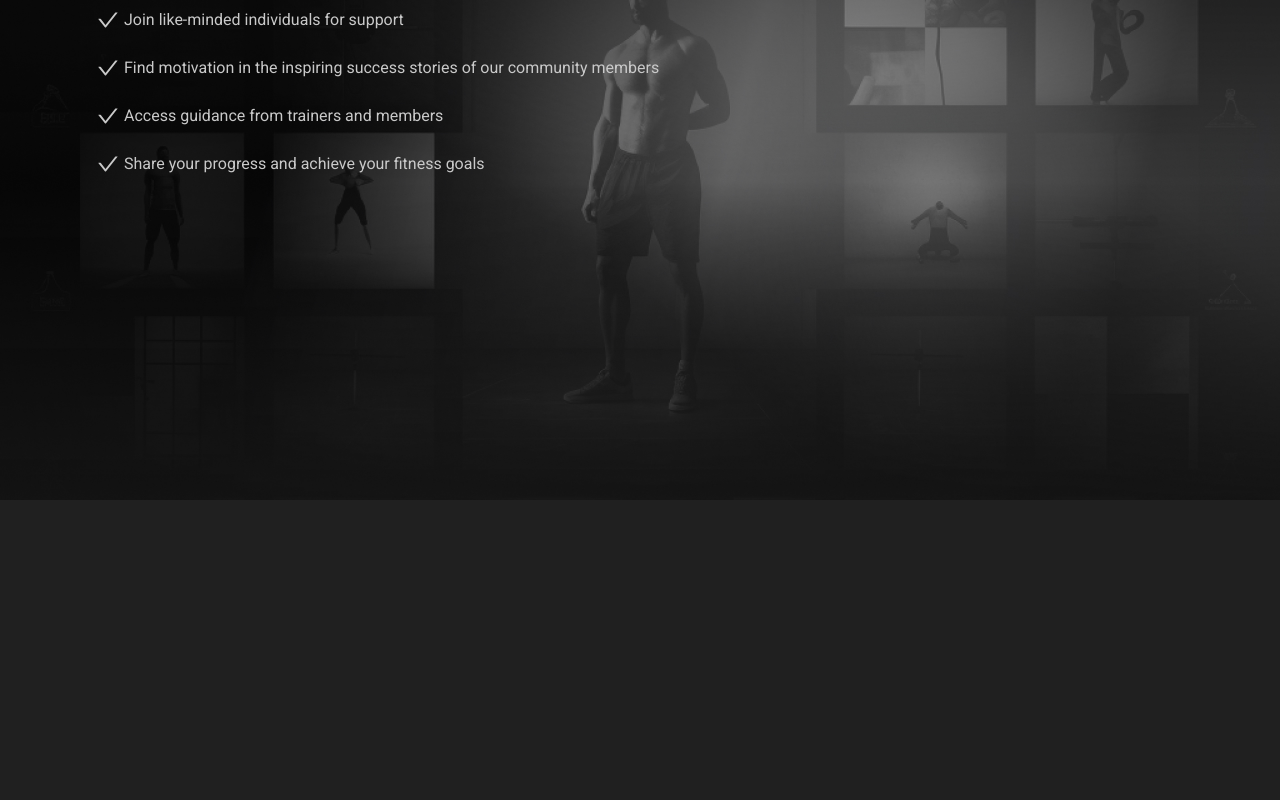
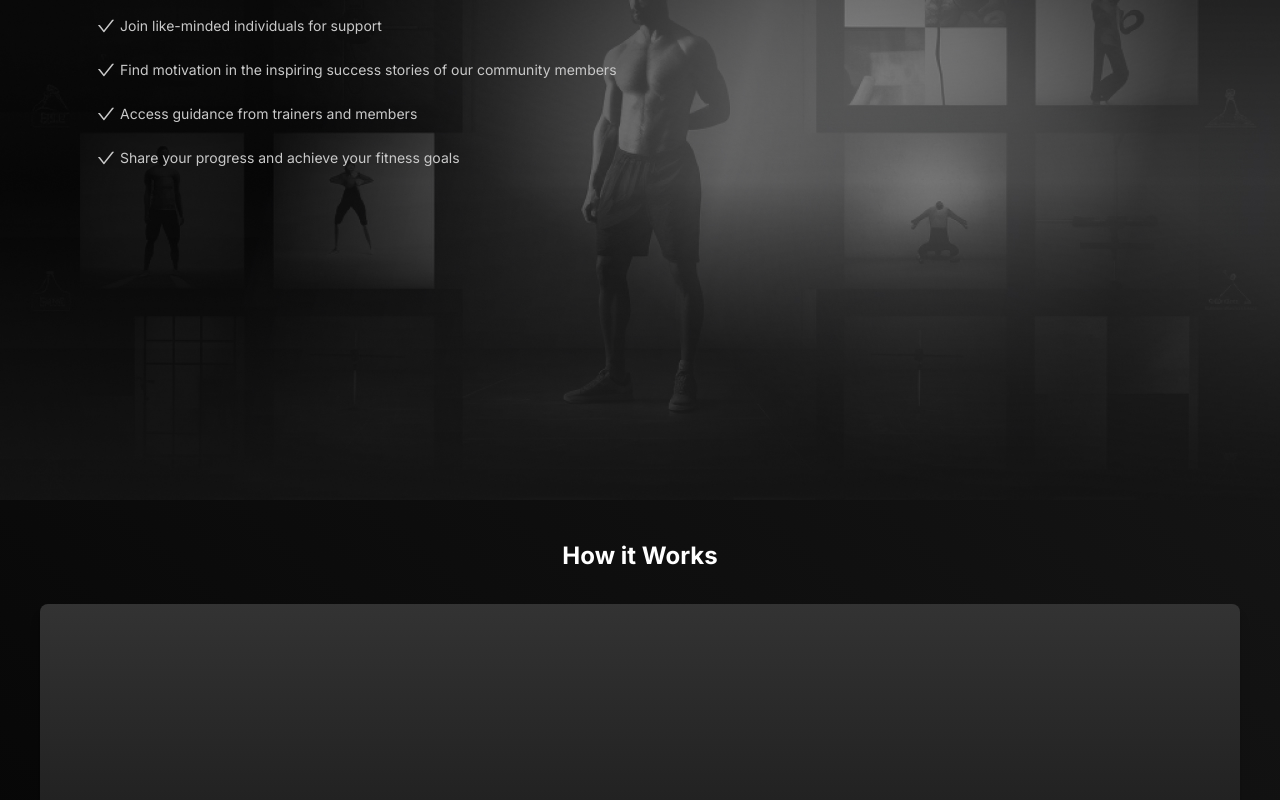
Before and after one commit to webiloy/SportyRoll, a React (Vite) app in the folder frondend/: page / in a window 1280 px wide. Shown: the part 1660-2460 px from the top of the page. Before the commit the page ends 2160 px from the top, so only its background shows below. Built offline with nearby package versions, Linux system fonts and the light colour scheme.

Commit message:
Added How it Works section - not finished

```diff
--- a/frondend/src/assets/index.css
+++ b/frondend/src/assets/index.css
@@ -1,4 +1,4 @@
-@import url("https://fonts.googleapis.com/css2?family=Roboto:wght@100;300;400;500;700;900&display=swap");
+@import url("https://fonts.googleapis.com/css2?family=Inter:wght@100;200;300;400;500;600;700;800&family=Roboto:wght@100;300;400;500;700;900&display=swap");
 @tailwind base;
 @tailwind components;
 @tailwind utilities;
@@ -8,5 +8,5 @@ body {
 }
 
 * {
-  font-family: "Roboto", sans-serif;
+  font-family: "Inter", sans-serif;
 }
--- a/frondend/src/pages/home/Home.jsx
+++ b/frondend/src/pages/home/Home.jsx
@@ -1,9 +1,10 @@
 import { HeroSec } from "./components/HeroSec";
 import { Features } from "./components/Features";
+import { Hiw } from "./components/Hiw";
 export function Home() {
   return (
     <>
-      <HeroSec></HeroSec> <Features></Features>
+      <HeroSec></HeroSec> <Features></Features> <Hiw></Hiw>
     </>
   );
 }
--- a/frondend/src/pages/home/components/Features.jsx
+++ b/frondend/src/pages/home/components/Features.jsx
@@ -9,17 +9,17 @@ export function Features() {
             <h1 className="text-white font-bold text-2xl text-center lg:text-left">
               Extensive Collection of Certified Trainer-Curated Workouts
             </h1>
-            <ul className="text-secondary-text text-base  flex flex-col gap-6 child:flex child:items-start child:gap-1 my-8">
+            <ul className="text-secondary-text text-sm  flex flex-col gap-6 child:flex child:items-start child:gap-1 my-8">
               <li>
-                <AiOutlineCheck className="text-2xl flex-shrink-0"></AiOutlineCheck>{" "}
+                <AiOutlineCheck className="text-xl flex-shrink-0"></AiOutlineCheck>
                 Get fitness plans crafted by experts
               </li>
               <li>
-                <AiOutlineCheck className="text-2xl flex-shrink-0"></AiOutlineCheck>{" "}
+                <AiOutlineCheck className="text-xl flex-shrink-0"></AiOutlineCheck>
                 Choose from more than 20 personalized routines
               </li>
               <li>
-                <AiOutlineCheck className="text-2xl flex-shrink-0"></AiOutlineCheck>{" "}
+                <AiOutlineCheck className="text-xl flex-shrink-0"></AiOutlineCheck>
                 Track your fitness journey effortlessly
               </li>
               <li className="text-secondary underline">
@@ -29,34 +29,32 @@ export function Features() {
           </div>
         </div>
       </div>
+
       {/* Second Feature */}
 
-      <div
-        // style={{ backgroundImage: `url(${featuresOne})` }}
-        className="flex flex-col bg-gradient-to-br from-black to-[#141414] min-h-[450px] md:bg-features-one md:h-[90dvh] w-screen z-40 bg-no-repeat bg-cover overflow-hidden justify-center "
-      >
+      <div className="flex flex-col bg-gradient-to-br from-black to-[#141414] min-h-[450px] md:bg-features-one md:h-[90dvh] w-screen z-40 bg-no-repeat bg-cover overflow-hidden justify-center ">
         <div className="mb-4 bg-football-team w-screen h-72 bg-cover bg-center md:hidden"></div>
         <div className="flex flex-col gap-16  px-10 lg:px-24 md:px-16">
           <div className="relative bottom-20">
             <h1 className="text-white font-bold text-2xl text-center lg:text-left">
               Your Supportive Fitness Community
             </h1>
-            <ul className="text-secondary-text text-base  flex flex-col gap-6 child:flex child:items-start child:gap-1 mt-8">
+            <ul className="text-secondary-text text-sm  flex flex-col gap-6 child:flex child:items-start child:gap-1 mt-8">
               <li>
-                <AiOutlineCheck className="text-2xl flex-shrink-0"></AiOutlineCheck>
+                <AiOutlineCheck className="text-xl flex-shrink-0"></AiOutlineCheck>
                 Join like-minded individuals for support
               </li>
               <li>
-                <AiOutlineCheck className="text-2xl flex-shrink-0"></AiOutlineCheck>
+                <AiOutlineCheck className="text-xl flex-shrink-0"></AiOutlineCheck>
                 Find motivation in the inspiring success stories of our
                 community members
               </li>
               <li>
-                <AiOutlineCheck className="text-2xl flex-shrink-0"></AiOutlineCheck>
+                <AiOutlineCheck className="text-xl flex-shrink-0"></AiOutlineCheck>
                 Access guidance from trainers and members
               </li>
               <li>
-                <AiOutlineCheck className="text-2xl flex-shrink-0"></AiOutlineCheck>
+                <AiOutlineCheck className="text-xl flex-shrink-0"></AiOutlineCheck>
                 Share your progress and achieve your fitness goals
               </li>
             </ul>
--- a/frondend/src/pages/home/components/Hiw.jsx
+++ b/frondend/src/pages/home/components/Hiw.jsx
@@ -0,0 +1,14 @@
+export function Hiw() {
+  return (
+    <div className="flex flex-col bg-gradient-to-tr from-black to-[#141414] min-h-[450px] p-10">
+      <h1 className="text-2xl font-bold text-white text-center mb-8">
+        How it Works
+      </h1>
+      <ul className="flex flex-col gap-10 child:w-full child:h-72 child:rounded-lg child:shadow-lg child:bg-gradient-to-b from-[#333333] to-[#1A1A1A]">
+        <li></li>
+        <li></li>
+        <li></li>
+      </ul>
+    </div>
+  );
+}
```
